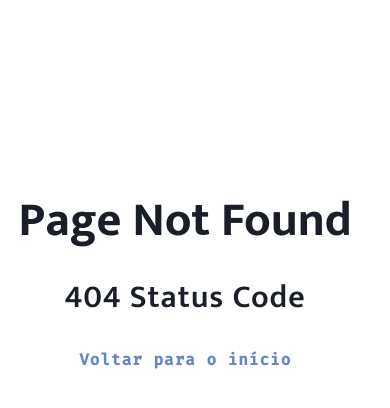
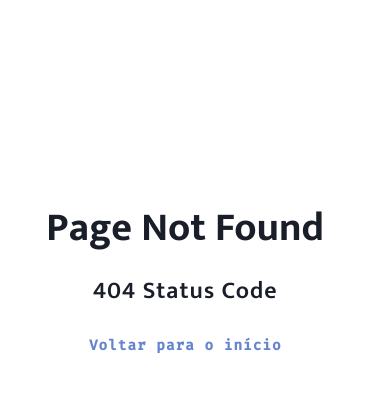
Before and after one commit to projetosetepimr/matematicandoetepimr, a Flask app: template matematicando/templates/404.html in a window 390 px wide. Shown: the part 147-555 px from the top of the page. Run offline with Flask 2, Linux system fonts and the light colour scheme; the template is opened without the code that fills it, so the values that code supplies are empty.

Commit message:
404 page responsiveness

```diff
--- a/matematicando/templates/404.html
+++ b/matematicando/templates/404.html
@@ -56,6 +56,20 @@
         section#page-not-found a:hover {
             text-decoration: underline;
         }
+
+        @media screen and (max-width: 450px) {
+            section#page-not-found h1 {
+                font-size: 2.5rem;
+            }
+
+            section#page-not-found h2 {
+                font-size: 1.5rem;
+            }
+
+            section#page-not-found a {
+                font-size: 0.9rem;
+            }
+        }
     </style>
 </head>
 <body>
```
